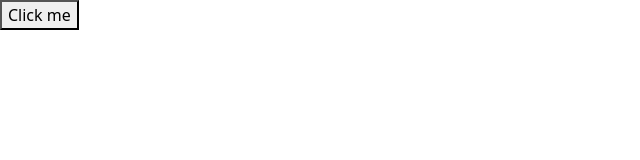
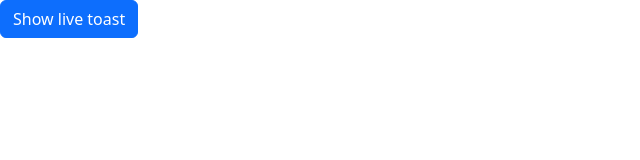
Before and after one commit to dy-96/dy-96.github.io, a plain HTML site: page index.html in a window 1280 px wide. Shown: the whole page, without its empty margins (0-640 px from the left). Drawn offline with nearby package versions, Linux system fonts and the light colour scheme.

Commit message:
Update index.html

```diff
--- a/index.html
+++ b/index.html
@@ -7,9 +7,11 @@
      <link href="https://cdn.jsdelivr.net/npm/bootstrap@5.3.3/dist/css/bootstrap.min.css" rel="stylesheet" integrity="sha384-QWTKZyjpPEjISv5WaRU9OFeRpok6YctnYmDr5pNlyT2bRjXh0JMhjY6hW+ALEwIH" crossorigin="anonymous">
   </head>
   <body>
-  <button onclick="myFunction()">Click me</button>
 
-    <div class="toast" role="alert" aria-live="assertive" aria-atomic="true">
+<button type="button" class="btn btn-primary" id="liveToastBtn">Show live toast</button>
+
+<div class="toast-container position-fixed bottom-0 end-0 p-3">
+  <div id="liveToast" class="toast" role="alert" aria-live="assertive" aria-atomic="true">
     <div class="toast-header">
       <img src="..." class="rounded me-2" alt="...">
       <strong class="me-auto">Bootstrap</strong>
@@ -20,6 +22,7 @@
       Hello, world! This is a toast message.
     </div>
   </div>
+</div>
 
      <script src="https://cdn.jsdelivr.net/npm/bootstrap@5.3.3/dist/js/bootstrap.bundle.min.js" integrity="sha384-YvpcrYf0tY3lHB60NNkmXc5s9fDVZLESaAA55NDzOxhy9GkcIdslK1eN7N6jIeHz" crossorigin="anonymous"></script>
     <script src="https://yunusdede.github.io/script.js"></script>
```
Lines whose indentation alone changed are shown as unchanged.
